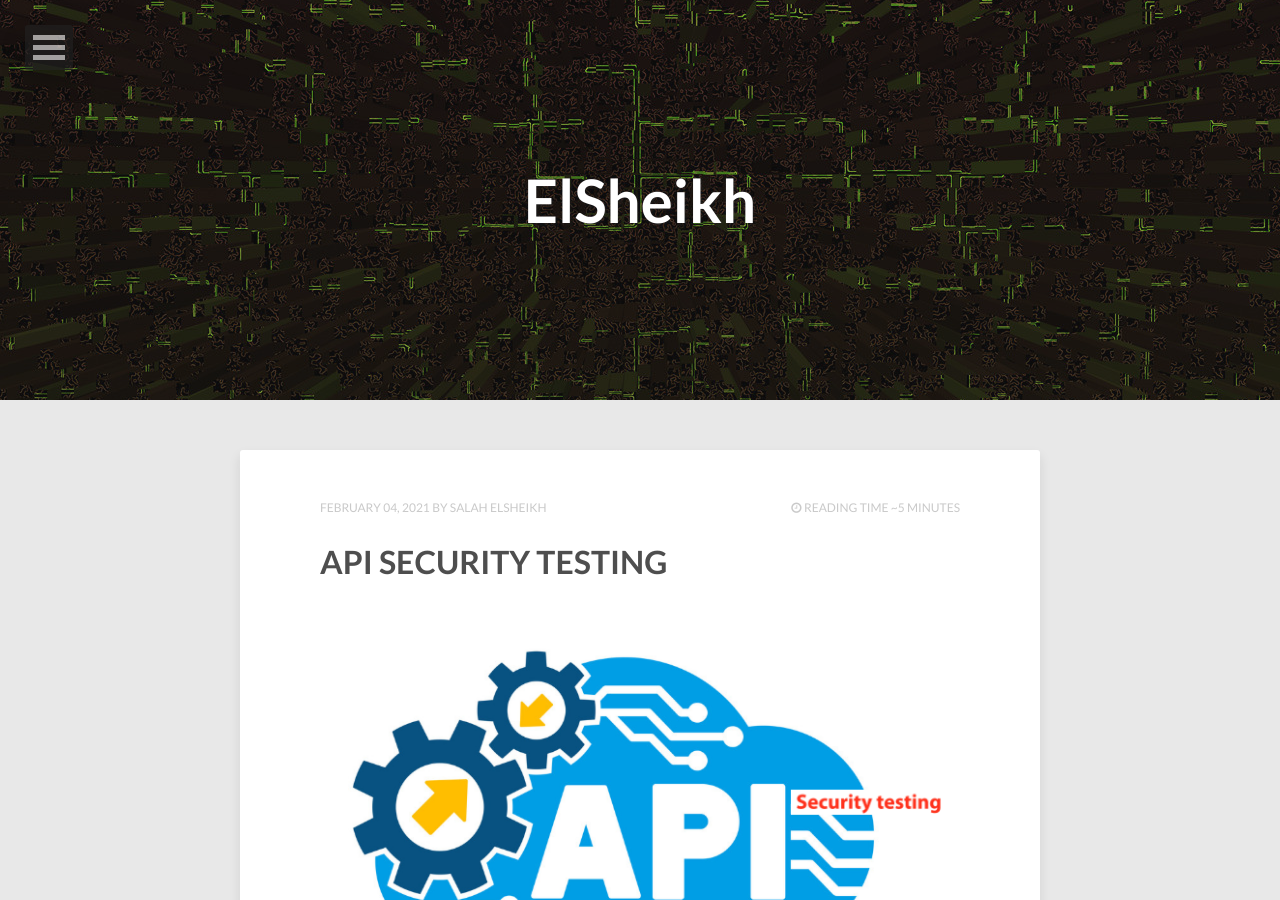
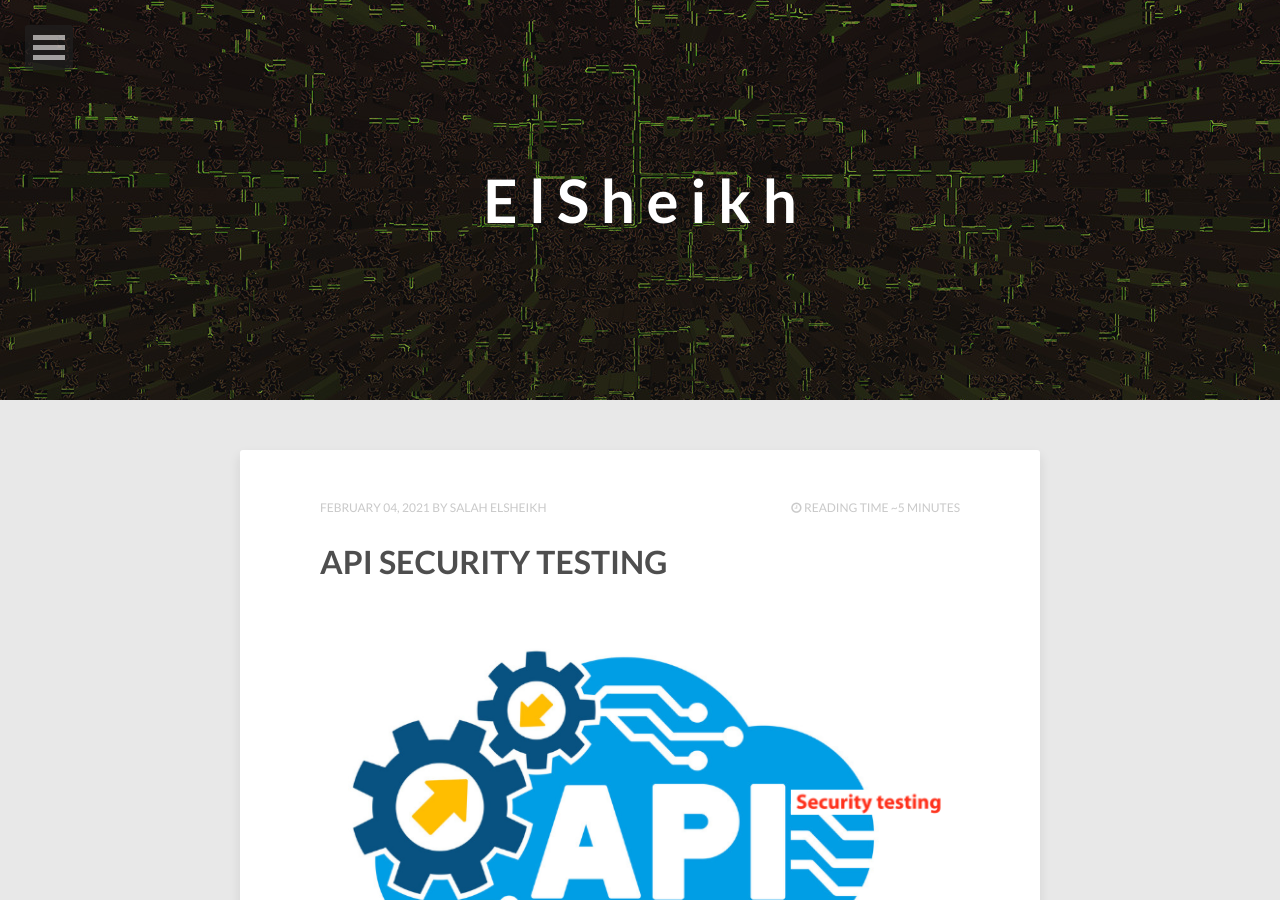
Before and after one commit to El-5heikh/El-5heikh.github.io, a Jekyll site: the page built from index.html, in a window 1280 px wide and 900 px high. Built offline with Jekyll 4.4.1, drawn with Linux system fonts in a browser that asks for light colours; nearby versions of some CDN libraries; the list of posts is cut into pages by our own code.

Commit message:
modify 0

```diff
--- a/_config.yml
+++ b/_config.yml
@@ -1,5 +1,5 @@
-title:            ElSheikh
-description:      Hack
+title:            E l S h e i k h
+description:      Hacking
 disqus_shortname:
 reading_time:     true
 words_per_minute: 200
```
